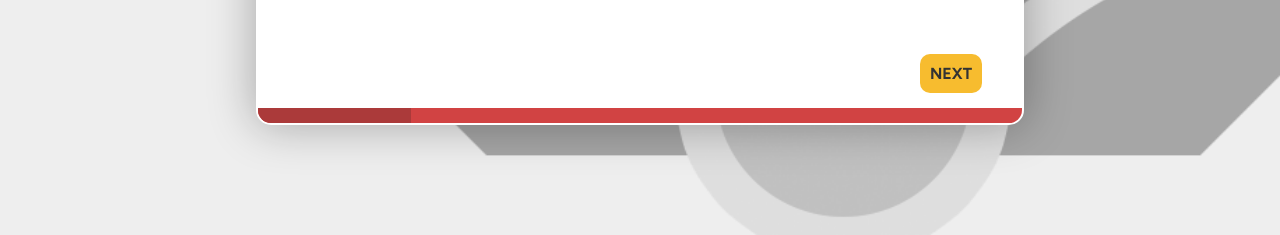
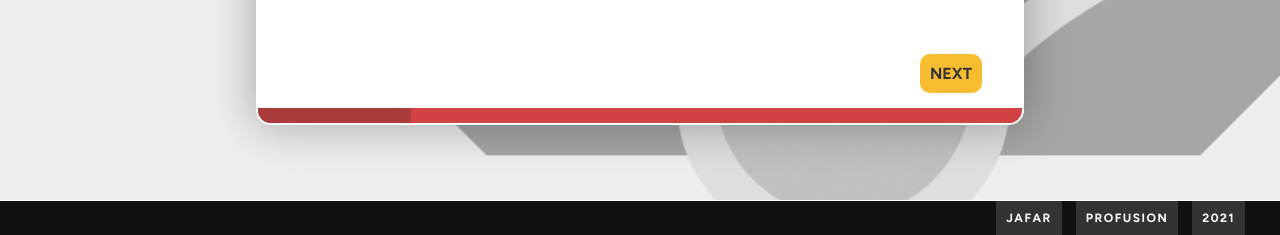
Before and after one commit to jp-prfsn/JAFAR, a PHP site: page / in a window 1280 px wide. Shown: the part 805-1040 px from the top of the page. Run offline with PHP 8.4, Linux system fonts and the light colour scheme.

Commit message:
php header and footer + styling

```diff
--- /dev/null
+++ b/footer.php
@@ -0,0 +1,8 @@
+        <div id="footer">
+            <span>JAFAR</span>
+            <span>PROFUSION</span>
+            <span>2021</span>
+        </div>
+    </body>
+    <script type="text/javascript" src="scripts/form.js"></script>
+</html>
--- a/header.php
+++ b/header.php
@@ -1,3 +1,17 @@
+<!DOCTYPE html>
+<html>
+    <head>
+        <title>JAFAR</title>
+        <meta charset="UTF-8">
+        <link href="styles/styles.css" rel="stylesheet">
+        <link rel="shortcut icon" type="image/jpg" href="images/JAFAR-favicon.ico"/>
+        <link rel="icon" type="image/png" href="images/JAFAR-favicon.png"/>
+		<!--<link rel="icon" type="image/png" href="https://example.com/images/JAFAR-favicon.png"/>-->
+
+        <script src="https://code.jquery.com/jquery-3.5.0.js"></script>
+    </head>
+    <body>
+
         <span id="modetoggle"></span>
         <header>
             <table width="100%" border="0" cellpadding="0" cellspacing="0">
--- a/index.php
+++ b/index.php
@@ -1,17 +1,4 @@
-<!DOCTYPE html>
-<html>
-    <head>
-        <title>JAFAR</title>
-        <meta charset="UTF-8">
-        <link href="styles/styles.css" rel="stylesheet">
-        <link rel="shortcut icon" type="image/jpg" href="images/JAFAR-favicon.ico"/>
-        <link rel="icon" type="image/png" href="images/JAFAR-favicon.png"/>
-        <script src="https://code.jquery.com/jquery-3.5.0.js"></script>
-    </head>
-    <body>
-
-
-        <?php include 'header.php';?>
+<?php include 'header.php';?>
 
         <form action="output.php" method="post" target="_blank">
 
@@ -212,8 +199,5 @@
                     </div>
             </div>
         </form>
-    </body>
-    <script type="text/javascript" src="scripts/form.js"></script>
 
-
-</html>
+        <?php include 'footer.php';?>
--- a/styles/styles.css
+++ b/styles/styles.css
@@ -288,13 +288,15 @@ input[type=submit]{
 #addLine{ display: none; }
 
 #footer{
-	padding: 30px;
+	padding: 0px 30px;
 	border-top: 1px solid white;
 	color: white;
-	margin-top: 30px;
-	font-family: "Figtree", sans-serif;
 	text-align: right;
-	background-color: #d14343;
+	background-color: #111;
+	position: fixed;
+	bottom: 0;
+	width: 100%;
+	display: block;
 }
 
 #footer span{
@@ -304,6 +306,7 @@ input[type=submit]{
 	font-size: 12PX;
 	letter-spacing: 1.5PX;
 	font-weight: bold;
+	display: inline-block;
 }
 
 
@@ -342,13 +345,17 @@ body.darkmode .thRow{
 	table-layout: fixed;
 	margin-bottom:30px;
 	color: #111;
-}
-body.darkmode .rules-table{
-	color: white;
-	border-color: white;
-	background-color: rgba(0,0,0,0.7);
 
 }
+	body.darkmode .rules-table{
+		color: white;
+		border-color: white;
+		background-color: rgba(0,0,0,0.7);
+
+	}
+	.rules-table tbody tr td{
+		overflow: hidden;
+	}
 
 
 
```
Also changed, not shown: ruleset.php (+2 -25 lines).
